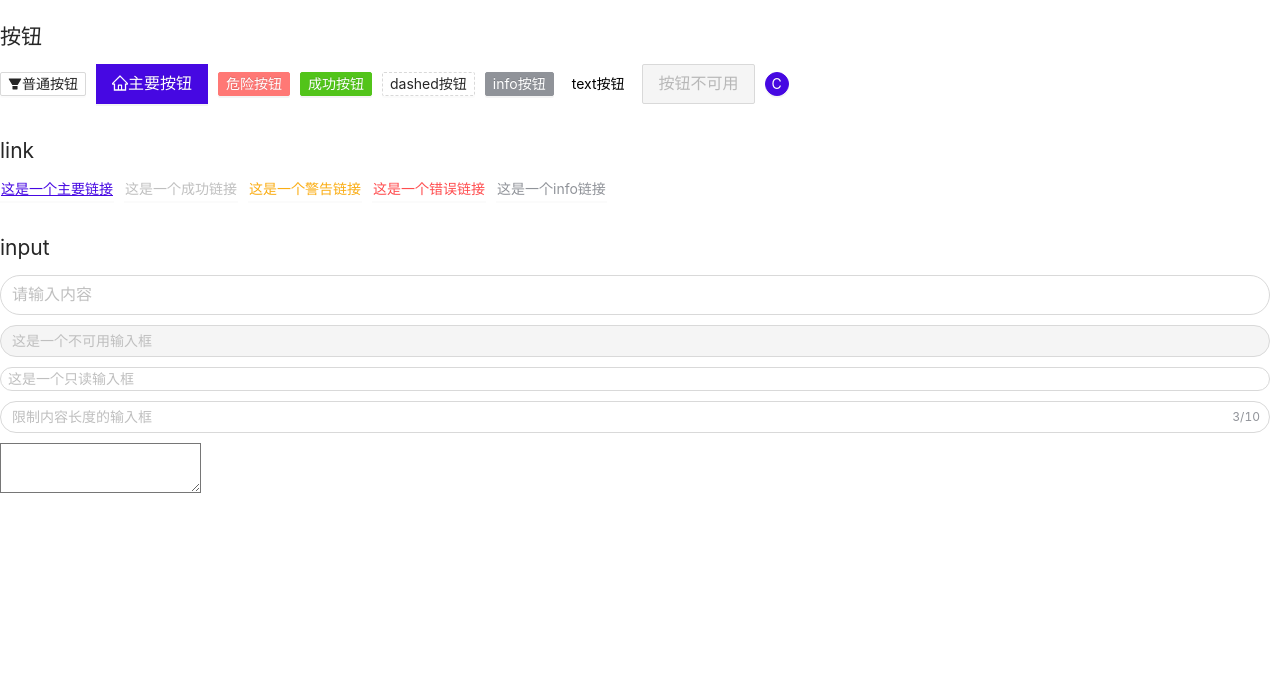
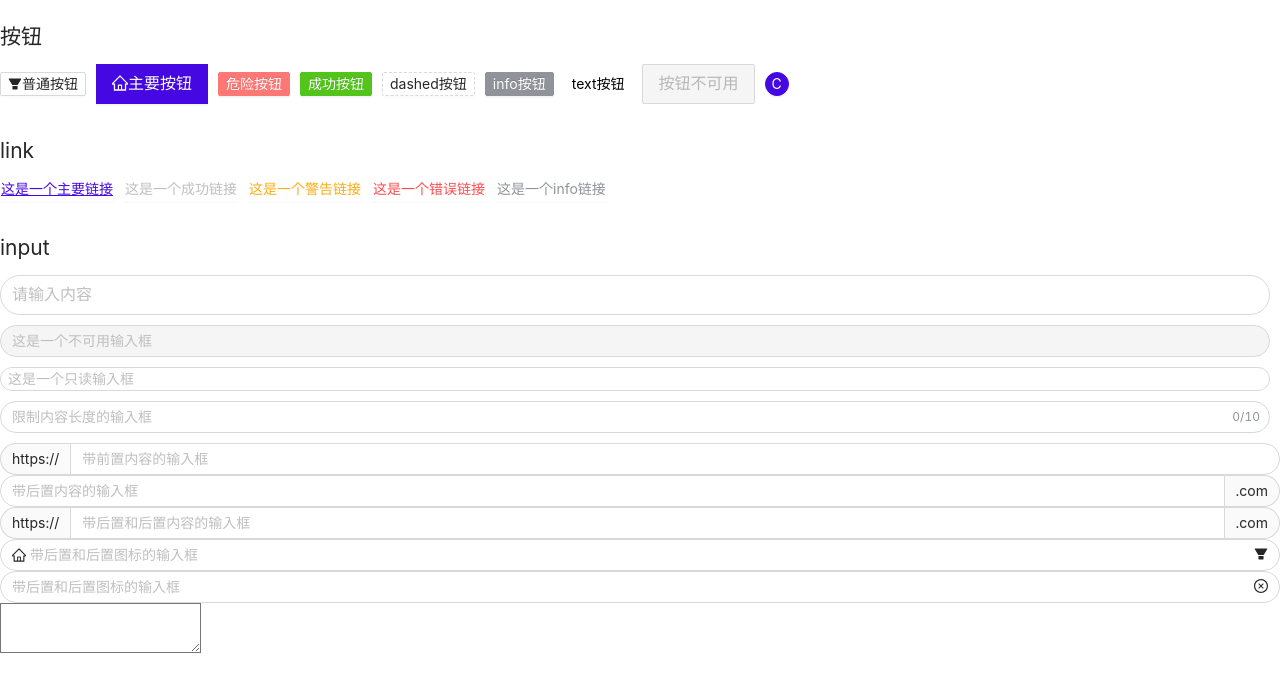
Before and after one commit to inagora/wd-view, a Vue app: page / in a window 1280 px wide. Shown: the top 692 px of the page. Built offline with nearby package versions, Linux system fonts and the light colour scheme.

Commit message:
input 组件

```diff
--- a/demo/pages/App.vue
+++ b/demo/pages/App.vue
@@ -88,7 +88,37 @@
                 maxlength="10"
                 show-word-limit
                 v-model="textData"
+                @input="handleInput"
+                @change="handleChange"
                 placeholder="限制内容长度的输入框"></wd-input>
+            <wd-input
+                type="text"
+                placeholder="带前置内容的输入框">
+                <template #prepend>https://</template>
+            </wd-input>
+            <wd-input
+                type="text"
+                placeholder="带后置内容的输入框">
+                <template #append>.com</template>
+            </wd-input>
+            <wd-input
+                type="text"
+                placeholder="带后置和后置内容的输入框">
+                <template #prepend>https://</template>
+                <template #append>.com</template>
+            </wd-input>
+            <wd-input
+                type="text"
+                prefix-icon="home-outlined"
+                suffix-icon="filter-filled"
+                placeholder="带后置和后置图标的输入框">
+            </wd-input>
+            <wd-input
+                type="text"
+                clearable
+                v-model="textData"
+                placeholder="带后置和后置图标的输入框">
+            </wd-input>
             <wd-input
                 type="textarea"
                 placeholder="这是一个文本框"></wd-input>
@@ -125,7 +155,14 @@ export default {
         //     counter.value++;
         //     console.log(counter);
         // }, 1000);
-        const textData = ref('123');
+        const textData = ref('');
+
+        const handleInput = val => {
+            console.log(val, '##');
+        }
+        const handleChange = val => {
+            console.log(val, '**');
+        }
         return {
             counter,
             isShowToast,
@@ -133,7 +170,9 @@ export default {
             doShowToastClickHandler,
             duration,
             clickHandler,
-            textData
+            textData,
+            handleInput,
+            handleChange
         };
     }
 }
--- a/src/components/input/input.vue
+++ b/src/components/input/input.vue
@@ -2,8 +2,23 @@
     <div
         :class="[
             type === 'textarea' ? 'wd-textarea' : 'wd-input__outer',
+            {
+                'wd-input-group': $slots.prepend || $slots.append,
+                'wd-input-affix-wrapper': $slots.prefix || prefixIcon || clearable || $slots.suffix || suffixIcon
+            }
         ]">
         <template v-if="type !== 'textarea'">
+            <span v-if="$slots.prepend" :class="[
+                'wd-input__prepend',
+                {
+                    'wd-input-group-addon': $slots.prepend
+                }
+            ]">
+                <slot name="prepend"></slot>
+            </span>
+            <span class="wd-input-prefix" v-if="$slots.prefix || prefixIcon">
+                <component :is="prefixIcon" />
+            </span>
             <input
                 :class="[
                     'wd-input',
@@ -11,12 +26,29 @@
                 ]"
                 v-bind="$attrs"
                 :type="type"
+                ref="input"
                 :disabled="disabled"
-                :readonly="readonly">
+                :readonly="readonly"
+                @input="handleInput"
+                @change="handleChange">
             <span v-if="isWordLimitVisible" class="wd-input__count">
                 <span class="wd-input__count-inner">
                     {{textLength}}/{{upperLimit}}
                 </span>
+            </span>
+            <span v-if="$slots.append" :class="[
+                'wd-input__append',
+                {
+                    'wd-input-group-addon': $slots.append
+                }
+            ]">
+                <slot name="append"></slot>
+            </span>
+            <span class="wd-input-affix" v-if="clearable" @mousedown.prevent @click="clear">
+                <close-circle-outlined />
+            </span>
+            <span class="wd-input-affix" v-else-if="$slots.suffix || suffixIcon">
+                <component :is="suffixIcon" />
             </span>
         </template>
         <textarea
@@ -31,7 +63,8 @@
 </template>
 
 <script lang="ts">
-import {defineComponent, PropType, reactive, computed} from 'vue';
+import {defineComponent, PropType, reactive, computed, watch, ref} from 'vue';
+import * as IconList from '@ant-design/icons-vue';
 interface WdInputProps {
     type: string,
     size: string,
@@ -48,6 +81,9 @@ interface WdInputProps {
 export default defineComponent({
     name: 'wd-input',
     inheritAttrs: false,
+    components: {
+        ...IconList
+    },
     props: {
         modelValue: {
             type: String,
@@ -85,6 +121,7 @@ export default defineComponent({
         readonly: Boolean,
         clearable: Boolean
     },
+    emits: ['update:modelValue', 'input', 'change', 'clear'],
     setup(props: WdInputProps, ctx) {
         const sizeMap = reactive({
             small: 'sm',
@@ -101,18 +138,44 @@ export default defineComponent({
                 !props.showPassword
         });
         // 输入的文本长度
-        console.log(props.modelValue);
         const textLength = computed(() => {
             return props.modelValue.length;
         });
         const upperLimit = computed(() => {
             return ctx.attrs.maxlength;
         });
+        const setNativeInputValue = () => {
+            // const input
+        };
+        const nativeInputValue = computed(() => (props.modelValue === null || props.modelValue === undefined) ? '' : String(props.modelValue));
+        watch(() => props.modelValue, val => {
+            // console.log(val);
+        });
+        watch(nativeInputValue, val => {
+            console.log(val);
+        });
+
+        const handleInput = event => {
+            const { value } = event.target;
+            ctx.emit('update:modelValue', value);
+            ctx.emit('input', value);
+        }
+        const handleChange = event => {
+            ctx.emit('change', event.target.value);
+        }
+        const clear = () => {
+            ctx.emit('update:modelValue', '');
+            ctx.emit('change', '');
+            ctx.emit('clear');
+        }
         return {
             sizeMap,
             isWordLimitVisible,
             textLength,
-            upperLimit
+            upperLimit,
+            handleInput,
+            handleChange,
+            clear
         };
     }
 });
```
